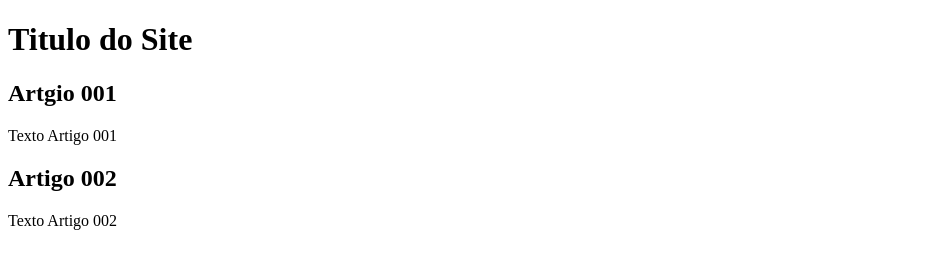
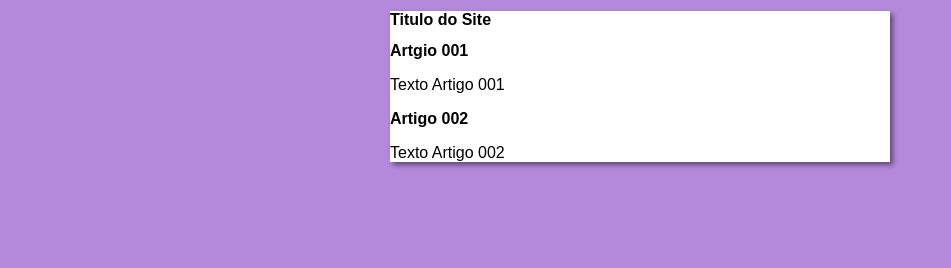
Before and after one commit to SebastianRV-dev/projeto-site, a plain HTML site: page index.html in a window 1280 px wide. Shown: the whole page, without its empty margins (0-951 px from the left). Drawn offline with Linux system fonts and the light colour scheme.

Commit message:
iniciei o design

```diff
--- /dev/null
+++ b/estilos/style.css
@@ -0,0 +1,16 @@
+* {
+    font-family: Arial, Helvetica, sans-serif ;
+    font-size: 16px;
+}
+
+body {
+    background-color: rgb(180, 136, 221);
+
+}
+main {
+    background-color: white;
+    width: 500px;
+    margin: auto;
+    padding: 10;
+    box-shadow: 3px 3px 5px rgba(0, 0, 0, 0.482);
+}
--- a/index.html
+++ b/index.html
@@ -4,6 +4,7 @@
     <meta charset="UTF-8">
     <meta name="viewport" content="width=device-width, initial-scale=1.0">
     <title>Título do site</title>
+    <link rel="stylesheet" href="estilos/style.css">
 </head>
 <body>
     <main>
```
